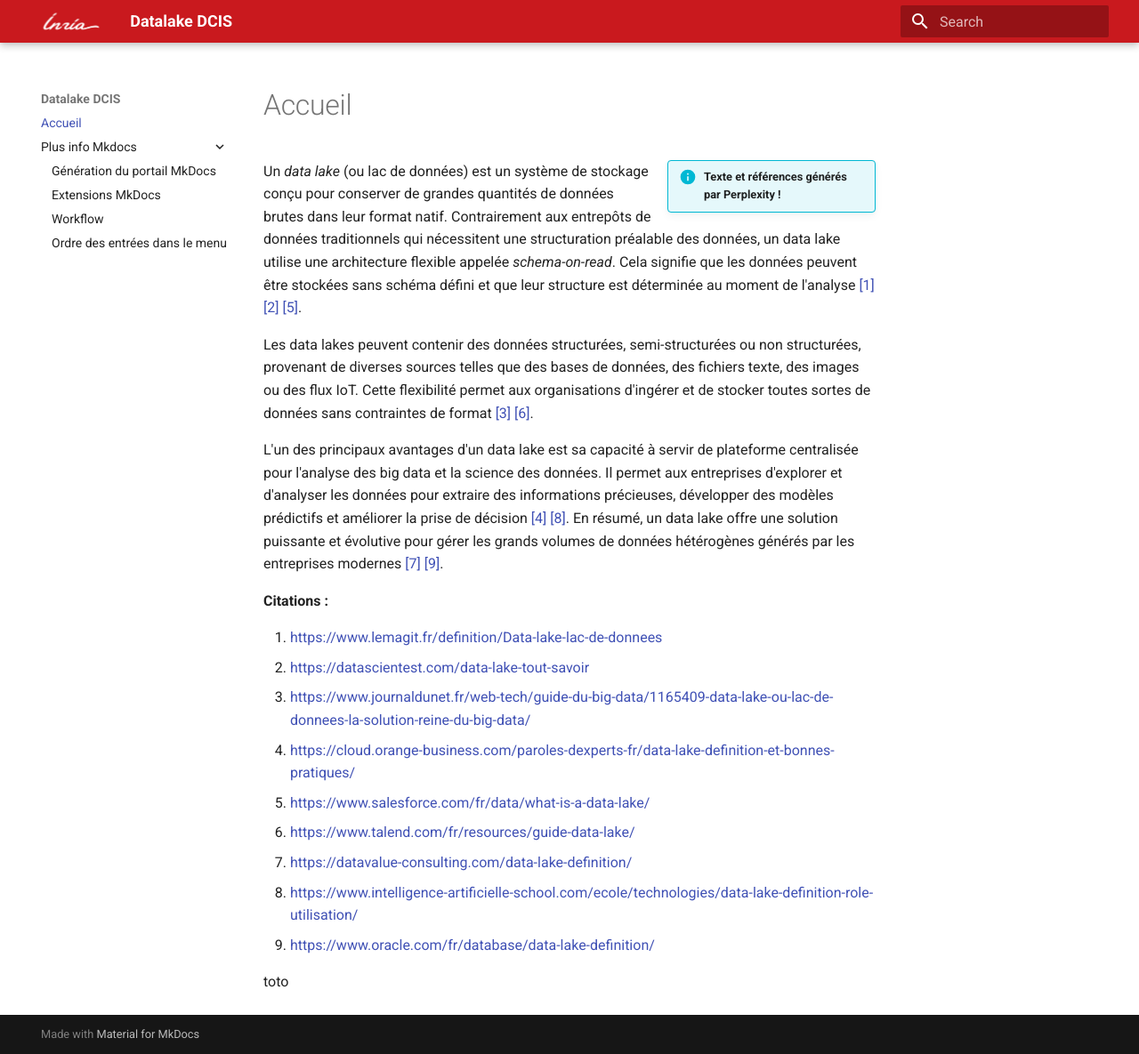
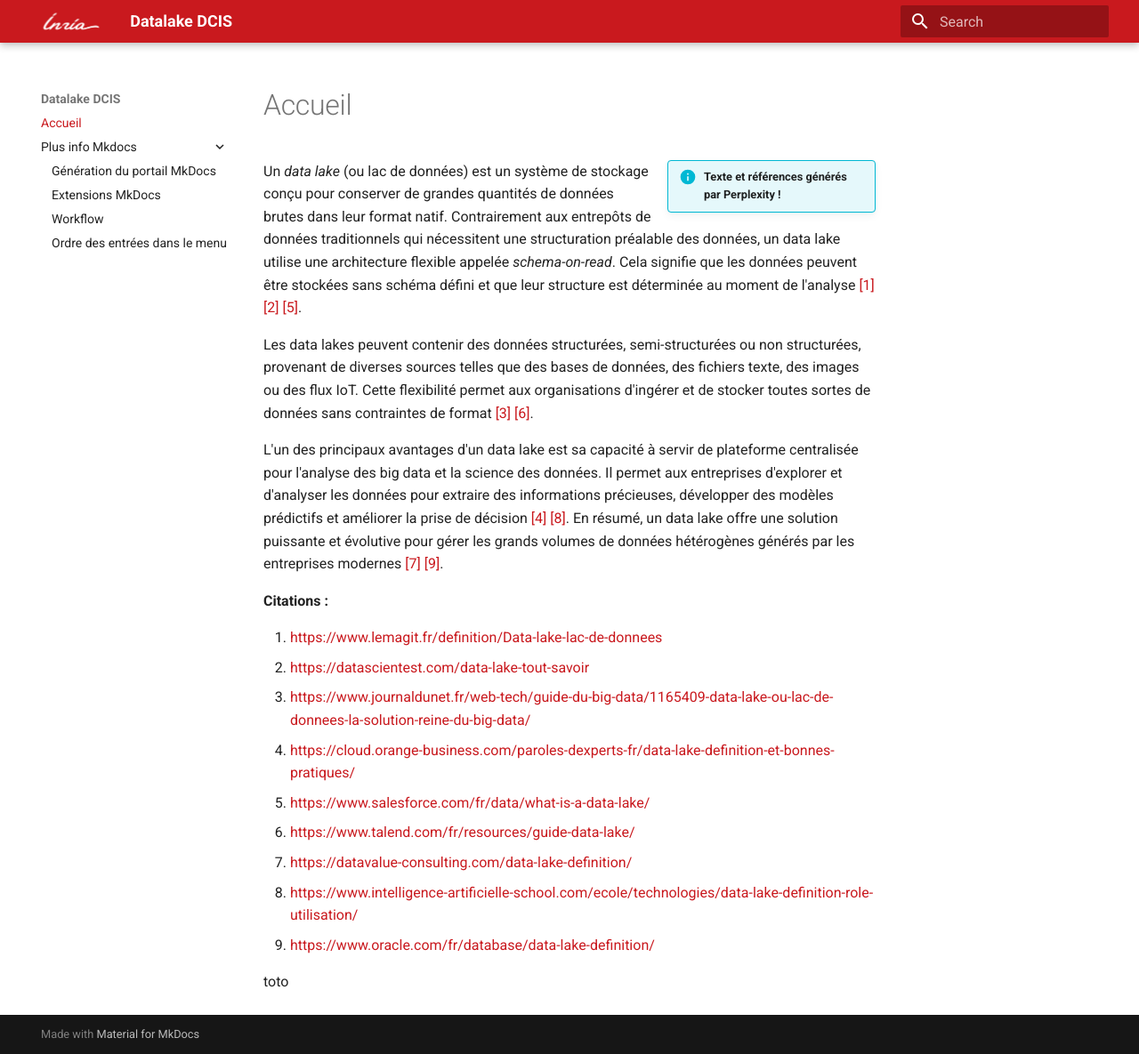
Before and after one commit to INRIA/datalake, an MkDocs documentation site: the page built from docs/index.md, in a window 1280 px wide and 1185 px high. Shown: the whole window at 89% size. Built offline with MkDocs 1.6.1 and Material for MkDocs 9.7.7, drawn with Linux system fonts in a browser that asks for light colours.

Commit message:
Updated colors to align with Inria's branding guidelines. The colors in the stylesheet follow MkDocs recommendations.

```diff
--- a/docs/stylesheets/extra.css
+++ b/docs/stylesheets/extra.css
@@ -1,24 +1,5 @@
-/* Applique une ombre légère et un arrondi à toutes les images du site */
-img {
-    box-shadow: 1px 2px 2px 1px rgba(0, 0, 0, 0.2); /* Ombre légère */
-    border-radius: 10px; /* Coins arrondis */
-}
-
-/* Supprime l'ombre et l'arrondi uniquement pour l'icône du logo */
-.md-header__button.md-logo img {
-    box-shadow: none !important; /* Supprime l'ombre */
-    border-radius: 0 !important; /* Supprime l'arrondi */
-    background-color: transparent; /* Facultatif : assure que l'arrière-plan est transparent */
-}
-
-/* Change la couleur du bandeau */
-.md-header {
-    background-color: #C9191E !important; /* Rouge foncé */
-}
-
-/* Facultatif : ajuste la couleur du texte et des boutons pour un meilleur contraste */
-.md-header__title,
-.md-header__button,
-.md-header__button svg {
-    color: #ffffff !important; /* Texte blanc pour contraste */
-}
+:root {
+    --md-primary-fg-color:        #C9191E; /* Main primary color, used for key elements like links, buttons, and titles */
+    --md-primary-fg-color--light: #F36B6E; /* Lighter variant, used for hover states or light backgrounds */
+    --md-primary-fg-color--dark:  #8E1216; /* Darker variant, used for active states or in dark themes */
+  }
--- a/mkdocs.yml
+++ b/mkdocs.yml
@@ -3,12 +3,17 @@ use_directory_urls: false
 extra_javascript:
   - https://polyfill.io/v3/polyfill.min.js?features=es6
   - https://cdn.jsdelivr.net/npm/mathjax@3/es5/tex-mml-chtml.js
+
 theme:
-  name: material
-  # custom_dir: custom/ si on custemise l'affichage cf. Benoit
+  name: material  # Specifies the theme to be used, here it's "Material" for MkDocs.
+  language: en  # Sets the default language for the theme. Here, it's English.
+  palette:
+    primary: custom  # Indicates that a custom primary color will be used in the palette.
+  logo: assets/images/inr_logo_blanc.png  # Path to the custom logo to display in the header.
   features:
-    - navigation.expand
-  logo: assets/images/inr_logo_blanc.png
+    - navigation.expand  # Enables the feature to expand navigation menus in the sidebar.
+
+
 markdown_extensions:
   - admonition  # Blocs spéciaux pour les notes, avertissements, etc.
   - abbr  # Gestion des abréviations avec infobulles explicatives
```
